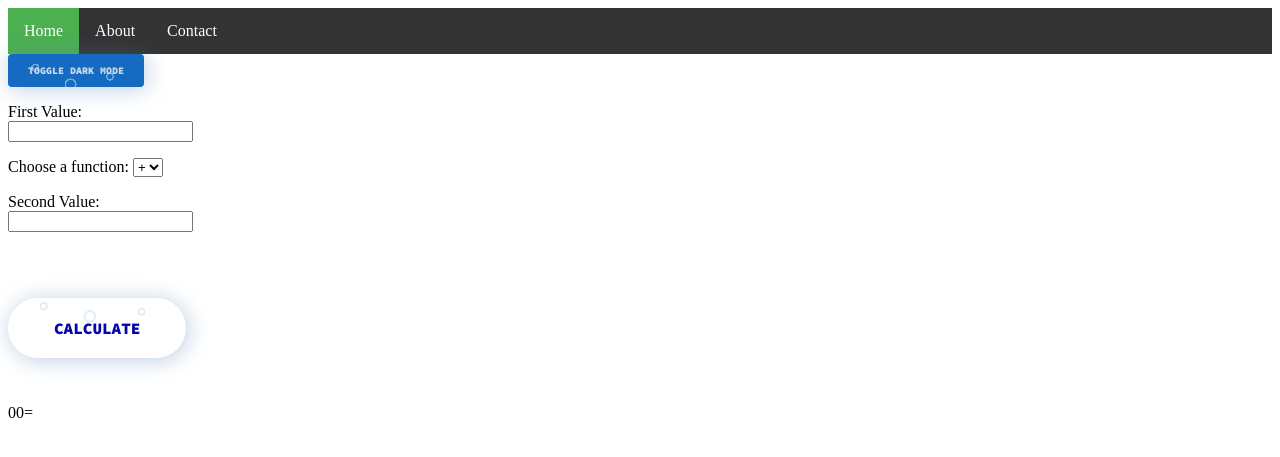
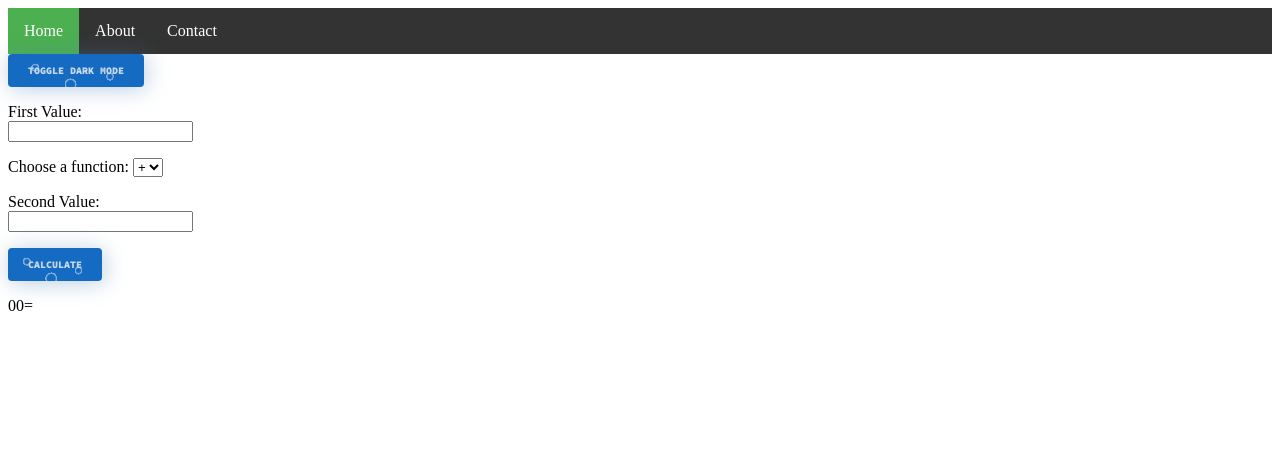
Before and after one commit to MarchukSWA/project, a PHP site: page / in a window 1280 px wide. Shown: the top 457 px of the page. Run offline with PHP 8.4, Linux system fonts and the light colour scheme; data that the repository does not hold is empty.

Commit message:
Add files via upload

```diff
--- a/calc.php
+++ b/calc.php
@@ -22,7 +22,6 @@ $function = "";
             break;
         case "/":
             if ($second == 0):
-                // $result = $_GET['https://i.kym-cdn.com/photos/images/original/001/439/881/ed5.png'];
                 $result = "N/A";
             else:
                 $result = $first / $second;
--- a/index.php
+++ b/index.php
@@ -17,7 +17,7 @@
         <a href="about.html">About</a>
         <a href="constacts.html">Contact</a>
       </div>
-      <div><button class="button" onclick="toggleDarkMode()">Toggle Dark Mode</button></div>
+      <div><button class="button1" onclick="toggleDarkMode()">Toggle Dark Mode</button></div>
 
     <form method="post" attribute="post" action="calc.php">
         <p>First Value:<br/>
@@ -33,9 +33,9 @@
 
         <p>Second Value:<br/>
             <input type="text" id="second" name="second"></p>
-        <button class="blob-btn" type="submit" name="answer" id="answer" value="answer">Calculate</button>
+        <button type="submit" name="answer" id="answer" value="answer">Calculate</button>
     </form>
-    <!-- <img src="images/gallery/<?php echo $result; ?>.png"> -->
+
 
     <p><?php echo $first. $function. $second. "=". $result; ?></p>
 
```
